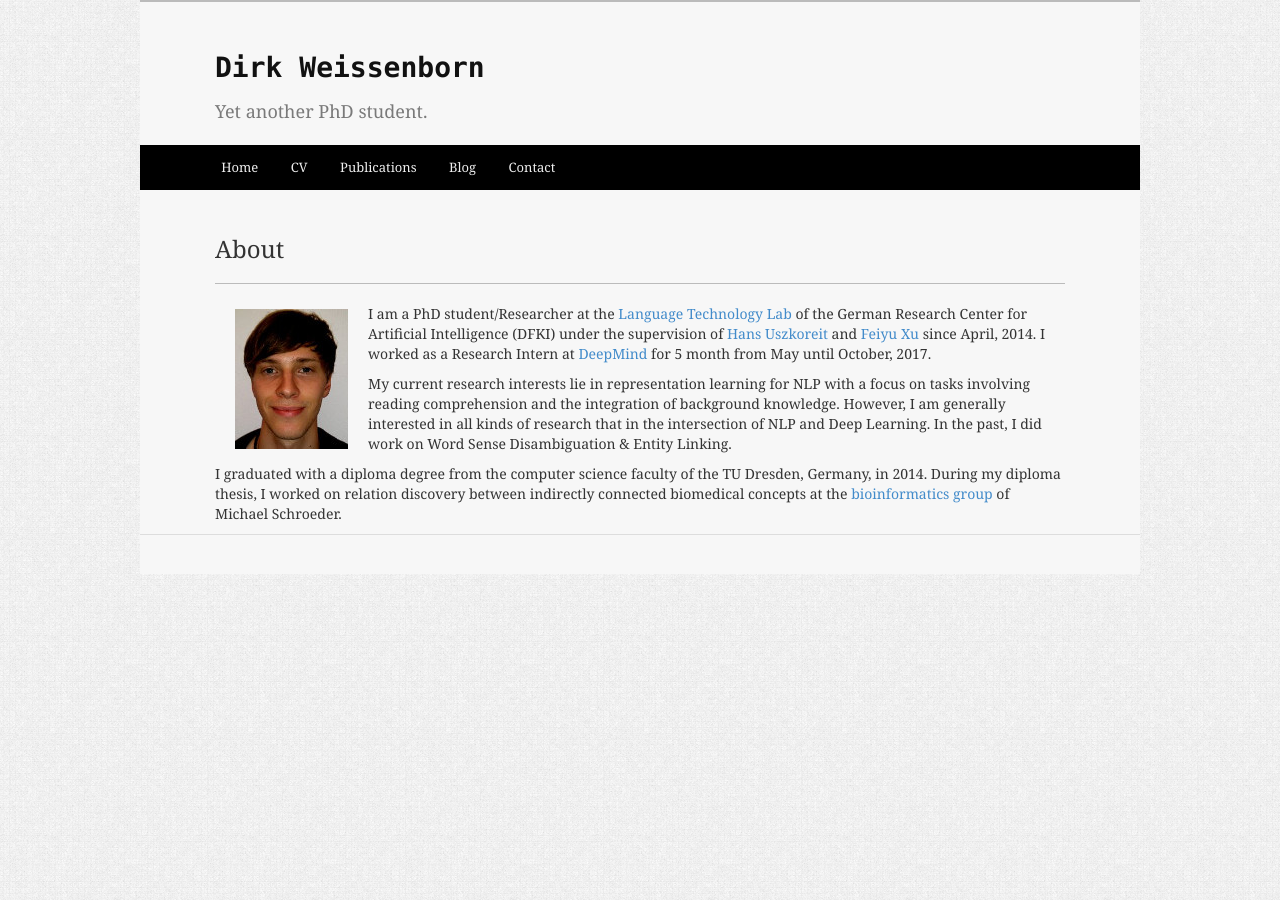
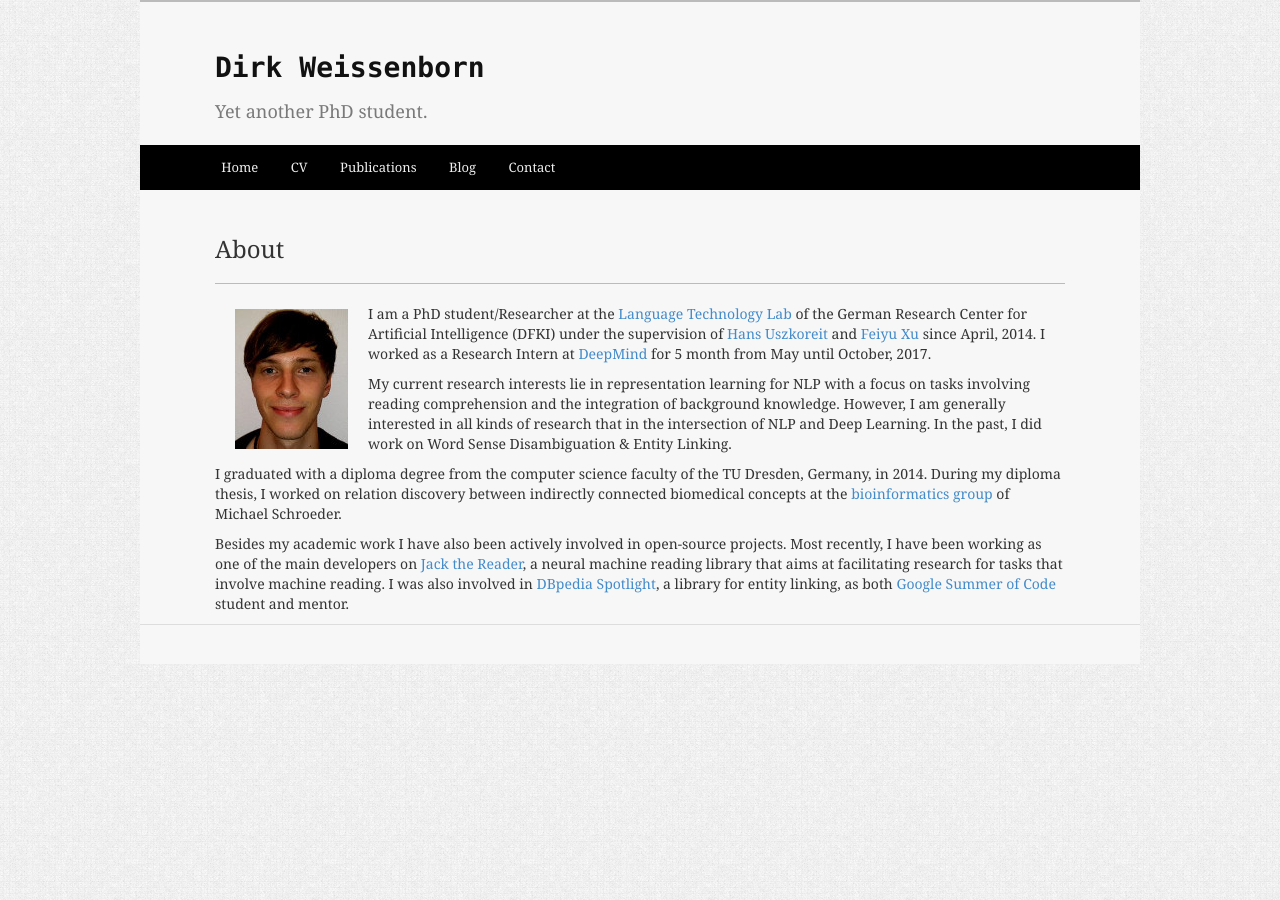
Before and after one commit to dirkweissenborn/dirkweissenborn.github.io, a Jekyll site: the page built from index.md, in a window 1280 px wide. Built offline with Jekyll 4.4.1, drawn with Linux system fonts in a browser that asks for light colours.

Commit message:
Update index.md

```diff
--- a/index.md
+++ b/index.md
@@ -9,3 +9,5 @@ I am a PhD student/Researcher at the [Language Technology Lab](https://www.dfki.
 My current research interests lie in representation learning for NLP with a focus on tasks involving reading comprehension and the integration of background knowledge. However, I am generally interested in all kinds of research that in the intersection of NLP and Deep Learning. In the past, I did work on Word Sense Disambiguation & Entity Linking.
 
 I graduated with a diploma degree from the computer science faculty of the TU Dresden, Germany, in 2014. During my diploma thesis, I worked on relation discovery between indirectly connected biomedical concepts at the [bioinformatics group](http://www.biotec.tu-dresden.de/research/schroeder/) of Michael Schroeder.
+
+Besides my academic work I have also been actively involved in open-source projects. Most recently, I have been working as one of the main developers on [Jack the Reader](https://github.com/uclmr/jack), a neural machine reading library that aims at facilitating research for tasks that involve machine reading. I was also involved in [DBpedia Spotlight](https://github.com/dbpedia-spotlight/dbpedia-spotlight), a library for entity linking, as both [Google Summer of Code](https://developers.google.com/open-source/gsoc/) student and mentor.
```
